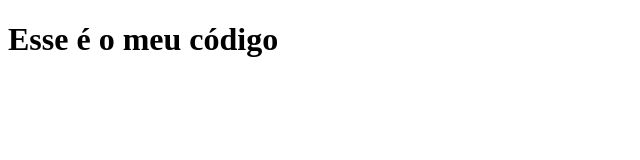
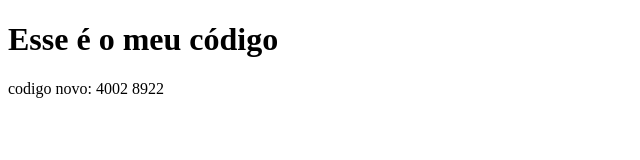
Before and after one commit to NotJunnin/RTG_Projeto1, a plain HTML site: page sobre.html in a window 1280 px wide. Shown: the whole page, without its empty margins (0-640 px from the left). Drawn offline with Linux system fonts and the light colour scheme.

Commit message:
Nova linha de codigo

```diff
--- a/sobre.html
+++ b/sobre.html
@@ -7,5 +7,6 @@
 </head>
 <body>
     <h1>Esse é o meu código</h1>
+    <p>codigo novo: 4002 8922</p>
 </body>
 </html>
```
